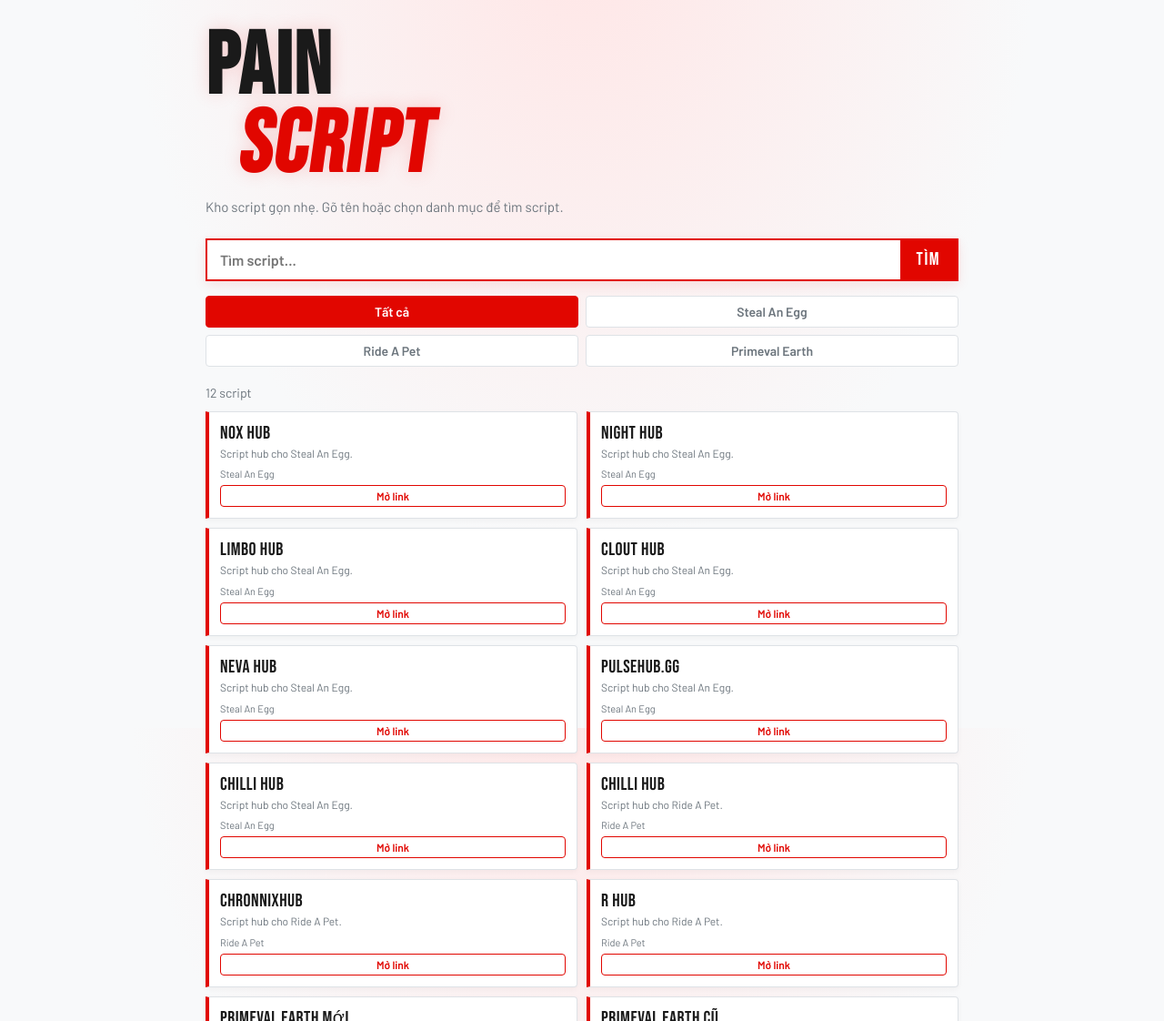
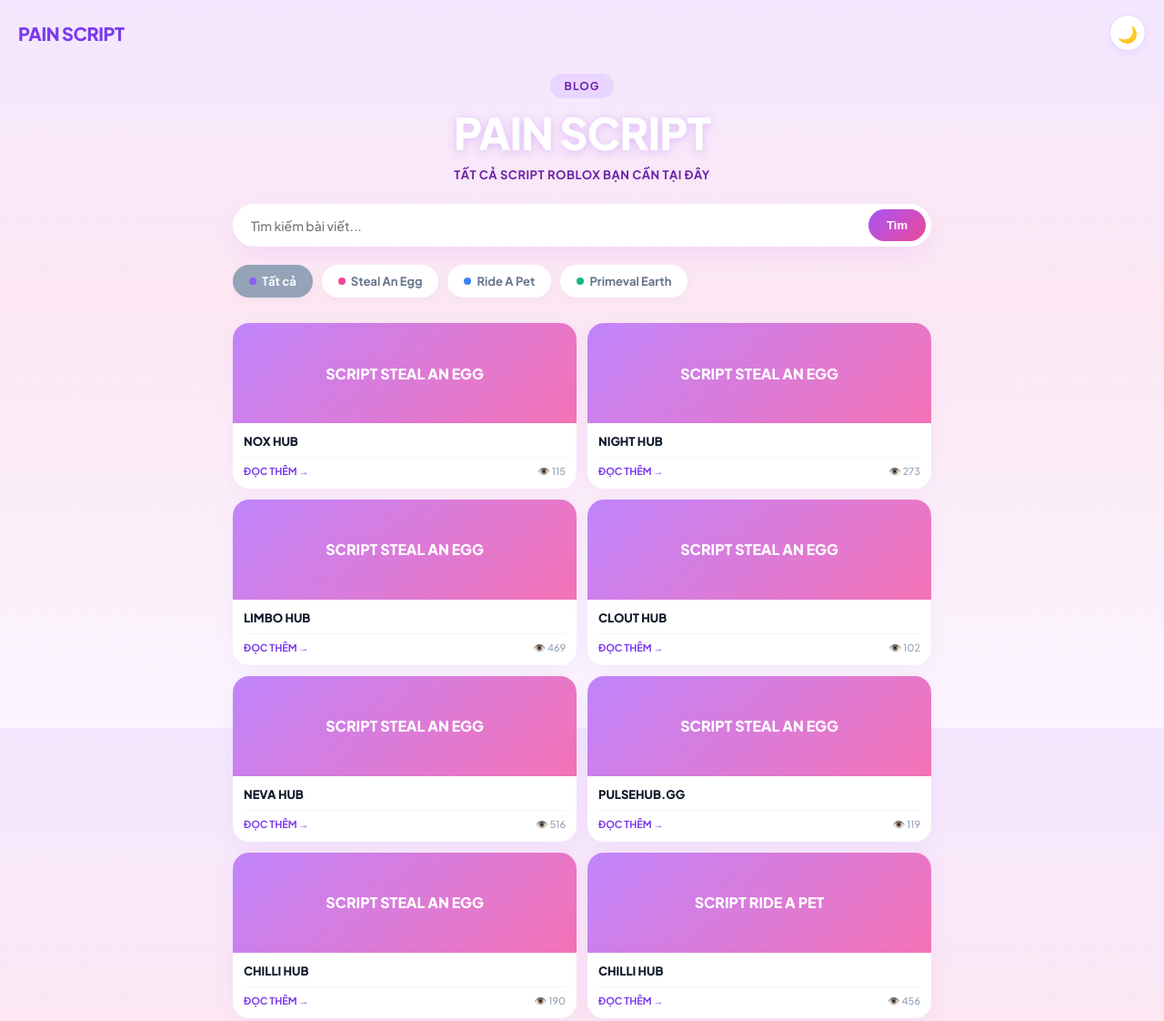
Before and after one commit to PainPH10/1, a plain HTML site: page index.html in a window 1280 px wide. Shown: the top 1122 px of the page at 91% size. Drawn offline with Linux system fonts and the light colour scheme.

Commit message:
Update index.html

```diff
--- a/index.html
+++ b/index.html
@@ -4,98 +4,318 @@
 <meta charset="UTF-8">
 <meta name="viewport" content="width=device-width, initial-scale=1, viewport-fit=cover">
 <title>Pain Script</title>
-<link href="https://fonts.googleapis.com/css2?family=Bebas+Neue&family=Barlow:wght@400;600&display=swap" rel="stylesheet">
+<link href="https://fonts.googleapis.com/css2?family=Plus+Jakarta+Sans:wght@500;700;800&display=swap" rel="stylesheet">
 <style>
-:root{--bg:#f8f9fa;--panel:#ffffff;--line:#e9ecef;--red:#e10600;--red2:#ff2a2a;--text:#1a1a1a;--mute:#6c757d;
-box-sizing:border-box;padding-top:env(safe-area-inset-top,0px);padding-bottom:env(safe-area-inset-bottom,0px)}
-html{scroll-padding-top:env(safe-area-inset-top,0px)}
-*{box-sizing:border-box}
-body{margin:0;background:radial-gradient(ellipse at 50% -10%,#ffe6e6 0%,var(--bg) 55%) fixed,var(--bg);color:var(--text);font-family:Barlow,system-ui,sans-serif;min-height:100vh}
-main{max-width:860px;margin:0 auto;padding:32px 16px 80px}
-h1{font-family:'Bebas Neue',Impact,sans-serif;font-size:clamp(48px,12vw,96px);line-height:.9;margin:0;letter-spacing:2px;color:#1a1a1a;text-shadow:0 0 20px rgba(225,6,0,.15)}
-h1 span{color:var(--red);display:block;transform:skewX(-8deg);margin-left:.4em}
-.sub{color:var(--mute);margin:12px 0 24px;max-width:48ch;line-height:1.4;font-size:15px}
-.search{display:flex;border:2px solid var(--red);background:var(--panel);box-shadow:0 4px 12px rgba(225,6,0,.1)}
-.search input{flex:1;min-width:0;background:transparent;border:0;color:var(--text);font:600 16px Barlow,sans-serif;padding:12px 14px}
-.search input:focus{outline:none}
-.search:focus-within{box-shadow:0 0 0 3px rgba(255,42,42,.25),0 4px 16px rgba(225,6,0,.15)}
-.search button{background:var(--red);color:#fff;border:0;padding:0 18px;font:400 20px 'Bebas Neue',sans-serif;letter-spacing:1.5px;cursor:pointer}
-.search button:hover{background:var(--red2)}
-
-/* Cấu hình hiển thị 2 cột/2 hàng */
-.tags{display:grid;grid-template-columns:repeat(2, 1fr);gap:8px;margin:16px 0 20px}
-.tags button{background:#fff;border:1px solid #dee2e6;color:var(--mute);padding:8px 10px;font:600 14px Barlow,sans-serif;cursor:pointer;border-radius:4px;text-align:center;white-space:nowrap;overflow:hidden;text-overflow:ellipsis}
-.tags button:hover,.tags button.on{border-color:var(--red);color:#fff;background:var(--red)}
-
-.count{color:var(--mute);font-size:14px;margin-bottom:12px}
-
-/* Danh sách script chuyển thành 2 cột trên màn hình điện thoại & máy tính */
-.list{display:grid;grid-template-columns:repeat(2, 1fr);gap:10px}
-@media (max-width: 420px) {
-  .list{grid-template-columns:repeat(2, 1fr);} /* Ép 2 cột cả trên máy màn nhỏ */
+:root {
+  --bg-gradient: linear-gradient(180deg, #f3e8ff 0%, #fce7f3 40%, #faf5ff 100%);
+  --purple: #8b5cf6;
+  --purple-light: #ede9fe;
+  --pink: #ec4899;
+  --card-bg: #ffffff;
+  --text-main: #1e1b4b;
+  --text-sub: #64748b;
+  --radius: 18px;
 }
 
-.card{background:var(--panel);border:1px solid #dee2e6;border-left:4px solid var(--red);padding:12px;box-shadow:0 2px 6px rgba(0,0,0,.04);border-radius:0 4px 4px 0;display:flex;flex-direction:column;justify-content:space-between}
-.card h3{margin:0 0 4px;font:400 20px 'Bebas Neue',sans-serif;letter-spacing:0.5px;color:#1a1a1a;line-height:1.1}
-.card p{margin:0 0 8px;color:var(--mute);line-height:1.3;font-size:12px;display:-webkit-box;-webkit-line-clamp:2;-webkit-box-orient:vertical;overflow:hidden}
-.meta{display:flex;flex-direction:column;gap:6px;font-size:11px;color:var(--mute);margin-top:auto}
-.card pre{margin:8px 0 0;padding:8px;background:#f1f3f5;border:1px solid #dee2e6;color:#d63384;font:11px/1.4 ui-monospace,Consolas,monospace;overflow-x:auto;display:none;border-radius:4px}
-.card.open pre{display:block}
-.card button, .card .btn{background:transparent;border:1px solid var(--red);color:var(--red);padding:4px 8px;font:600 12px Barlow,sans-serif;cursor:pointer;border-radius:4px;text-align:center;text-decoration:none;display:block;width:100%}
-.card button:hover, .card .btn:hover{background:var(--red);color:#fff}
-.empty{grid-column:span 2;border:1px dashed #ced4da;padding:24px;text-align:center;color:var(--mute);background:#fff}
-mark{background:var(--red);color:#fff;padding:0 2px}
-button:focus-visible{outline:2px solid #000;outline-offset:2px}
+* { box-sizing: border-box; }
+body {
+  margin: 0;
+  background: var(--bg-gradient) fixed;
+  color: var(--text-main);
+  font-family: 'Plus Jakarta Sans', system-ui, sans-serif;
+  min-height: 100vh;
+  padding-bottom: 40px;
+}
+
+/* Header */
+.header {
+  display: flex;
+  justify-content: space-between;
+  align-items: center;
+  padding: 16px 20px;
+}
+.logo {
+  font-weight: 800;
+  font-size: 20px;
+  color: #7c3aed;
+  letter-spacing: -0.5px;
+}
+.theme-toggle {
+  background: #ffffff;
+  border: 1px solid #e9d5ff;
+  width: 40px;
+  height: 40px;
+  border-radius: 50%;
+  display: flex;
+  align-items: center;
+  justify-content: center;
+  box-shadow: 0 4px 12px rgba(124, 58, 237, 0.08);
+  font-size: 18px;
+}
+
+/* Hero Section */
+main {
+  max-width: 800px;
+  margin: 0 auto;
+  padding: 10px 16px;
+}
+.badge-container {
+  text-align: center;
+  margin-bottom: 12px;
+}
+.badge {
+  background: #e9d5ff;
+  color: #6b21a8;
+  padding: 6px 16px;
+  border-radius: 20px;
+  font-weight: 700;
+  font-size: 12px;
+  letter-spacing: 1px;
+}
+.hero-title {
+  text-align: center;
+  font-size: clamp(32px, 8vw, 48px);
+  font-weight: 800;
+  color: #ffffff;
+  text-shadow: 0 2px 10px rgba(168, 85, 247, 0.3);
+  margin: 8px 0;
+  letter-spacing: -1px;
+}
+.hero-sub {
+  text-align: center;
+  color: #6b21a8;
+  font-size: 13px;
+  font-weight: 700;
+  letter-spacing: 0.5px;
+  margin-bottom: 24px;
+}
+
+/* Search Box */
+.search-box {
+  background: #ffffff;
+  border-radius: 30px;
+  padding: 6px 6px 6px 18px;
+  display: flex;
+  align-items: center;
+  box-shadow: 0 10px 25px -5px rgba(168, 85, 247, 0.12);
+  margin-bottom: 20px;
+}
+.search-box input {
+  border: none;
+  outline: none;
+  width: 100%;
+  font-family: inherit;
+  font-size: 14px;
+  color: var(--text-main);
+  background: transparent;
+}
+.search-box button {
+  background: linear-gradient(135deg, #a855f7, #ec4899);
+  border: none;
+  color: white;
+  padding: 10px 20px;
+  border-radius: 25px;
+  font-weight: 700;
+  font-size: 13px;
+  cursor: pointer;
+}
+
+/* Tags Scroll */
+.tags {
+  display: flex;
+  gap: 10px;
+  overflow-x: auto;
+  padding-bottom: 12px;
+  margin-bottom: 16px;
+  scrollbar-width: none;
+}
+.tags::-webkit-scrollbar { display: none; }
+.tags button {
+  white-space: nowrap;
+  background: #ffffff;
+  border: none;
+  padding: 10px 18px;
+  border-radius: 25px;
+  font-family: inherit;
+  font-size: 13px;
+  font-weight: 700;
+  color: var(--text-sub);
+  box-shadow: 0 4px 12px rgba(0,0,0,0.03);
+  cursor: pointer;
+  display: flex;
+  align-items: center;
+  gap: 6px;
+}
+.tags button.on {
+  background: #94a3b8;
+  color: #ffffff;
+}
+.tags button span.dot {
+  width: 8px;
+  height: 8px;
+  border-radius: 50%;
+  display: inline-block;
+}
+
+/* Grid Script Cards */
+.grid {
+  display: grid;
+  grid-template-columns: repeat(2, 1fr);
+  gap: 12px;
+}
+@media (max-width: 360px) {
+  .grid { grid-template-columns: 1fr; }
+}
+
+.card {
+  background: var(--card-bg);
+  border-radius: var(--radius);
+  overflow: hidden;
+  box-shadow: 0 4px 20px rgba(147, 51, 234, 0.06);
+  display: flex;
+  flex-direction: column;
+}
+.card-img {
+  width: 100%;
+  height: 110px;
+  background: linear-gradient(135deg, #c084fc, #f472b6);
+  display: flex;
+  align-items: center;
+  justify-content: center;
+  color: white;
+  font-weight: 800;
+  font-size: 16px;
+  text-align: center;
+  padding: 10px;
+}
+.card-body {
+  padding: 12px;
+  display: flex;
+  flex-direction: column;
+  flex: 1;
+}
+.card-title {
+  font-size: 13px;
+  font-weight: 800;
+  margin: 0 0 8px 0;
+  color: #0f172a;
+  line-height: 1.3;
+  text-transform: uppercase;
+}
+.card-footer {
+  margin-top: auto;
+  display: flex;
+  justify-content: space-between;
+  align-items: center;
+  padding-top: 8px;
+  border-top: 1px solid #f1f5f9;
+}
+.btn-link {
+  color: #7c3aed;
+  text-decoration: none;
+  font-weight: 700;
+  font-size: 11px;
+  display: flex;
+  align-items: center;
+  gap: 2px;
+}
+.count-info {
+  font-size: 11px;
+  color: #94a3b8;
+  display: flex;
+  align-items: center;
+  gap: 4px;
+}
 </style>
 </head>
 <body>
+
+<div class="header">
+  <div class="logo">PAIN SCRIPT</div>
+  <div class="theme-toggle">🌙</div>
+</div>
+
 <main>
-<h1>Pain<span>Script</span></h1>
-<p class="sub">Kho script gọn nhẹ. Gõ tên hoặc chọn danh mục để tìm script.</p>
-<div class="search" role="search">
-<input id="q" type="search" placeholder="Tìm script..." aria-label="Tìm script" autocomplete="off">
-<button id="go">TÌM</button>
-</div>
-<div class="tags" id="tags"></div>
-<div class="count" id="count"></div>
-<div class="list" id="list"></div>
+  <div class="badge-container">
+    <span class="badge">BLOG</span>
+  </div>
+  <h1 class="hero-title">PAIN SCRIPT</h1>
+  <div class="hero-sub">TẤT CẢ SCRIPT ROBLOX BẠN CẦN TẠI ĐÂY</div>
+
+  <div class="search-box">
+    <input id="q" type="search" placeholder="Tìm kiếm bài viết...">
+    <button id="go">Tìm</button>
+  </div>
+
+  <div class="tags" id="tags"></div>
+  <div class="grid" id="list"></div>
 </main>
+
 <script>
-const SCRIPTS=[
-{n:"Nox Hub",c:"Steal An Egg",d:"Script hub cho Steal An Egg.",link:"https://link4m.org/3QBxqhj"},
-{n:"Night Hub",c:"Steal An Egg",d:"Script hub cho Steal An Egg.",link:"https://link4m.net/2CCPNg"},
-{n:"Limbo Hub",c:"Steal An Egg",d:"Script hub cho Steal An Egg.",link:"https://link4m.net/8gijZ"},
-{n:"Clout Hub",c:"Steal An Egg",d:"Script hub cho Steal An Egg.",link:"https://link4m.org/RHy2B"},
-{n:"Neva Hub",c:"Steal An Egg",d:"Script hub cho Steal An Egg.",link:"https://link4m.org/MMk2q"},
-{n:"PulseHub.gg",c:"Steal An Egg",d:"Script hub cho Steal An Egg.",link:"https://link4m.org/OvbtgoS"},
-{n:"Chilli Hub",c:"Steal An Egg",d:"Script hub cho Steal An Egg.",link:"https://link4m.org/YEjVhKM"},
-{n:"Chilli Hub",c:"Ride A Pet",d:"Script hub cho Ride A Pet.",link:"https://link4m.net/YEjVhKM"},
-{n:"ChronnixHub",c:"Ride A Pet",d:"Script hub cho Ride A Pet.",link:"https://link4m.net/dURCgx"},
-{n:"R Hub",c:"Ride A Pet",d:"Script hub cho Ride A Pet.",link:"https://link4m.net/Un5BcNem"},
-{n:"Primeval Earth Mới",c:"Primeval Earth",d:"Script bản cập nhật mới cho Primeval Earth.",link:"https://link4m.net/7baHImY"},
-{n:"Primeval Earth Cũ",c:"Primeval Earth",d:"Script bản cũ cho Primeval Earth.",link:"https://link4m.org/guPN2"}
+const SCRIPTS = [
+  // Steal An Egg
+  {n:"Nox Hub", c:"Steal An Egg", link:"https://link4m.org/3QBxqhj"},
+  {n:"Night Hub", c:"Steal An Egg", link:"https://link4m.net/2CCPNg"},
+  {n:"Limbo Hub", c:"Steal An Egg", link:"https://link4m.net/8gijZ"},
+  {n:"Clout Hub", c:"Steal An Egg", link:"https://link4m.org/RHy2B"},
+  {n:"Neva Hub", c:"Steal An Egg", link:"https://link4m.org/MMk2q"},
+  {n:"PulseHub.gg", c:"Steal An Egg", link:"https://link4m.org/OvbtgoS"},
+  {n:"Chilli Hub", c:"Steal An Egg", link:"https://link4m.org/YEjVhKM"},
+
+  // Ride A Pet
+  {n:"Chilli Hub", c:"Ride A Pet", link:"https://link4m.net/YEjVhKM"},
+  {n:"ChronnixHub", c:"Ride A Pet", link:"https://link4m.net/dURCgx"},
+  {n:"R Hub", c:"Ride A Pet", link:"https://link4m.net/Un5BcNem"},
+
+  // Primeval Earth
+  {n:"Primeval Earth Mới", c:"Primeval Earth", link:"https://link4m.net/7baHImY"},
+  {n:"Primeval Earth Cũ", c:"Primeval Earth", link:"https://link4m.org/guPN2"}
 ];
+
+const colors = ['#8b5cf6', '#ec4899', '#3b82f6', '#10b981', '#f59e0b'];
 const $=id=>document.getElementById(id);
-const norm=s=>s.toLowerCase().normalize('NFD').replace(/[\u0300-\u036f]/g,'').replace(/đ/g,'d');
 let cat='Tất cả';
-const cats=['Tất cả',...new Set(['Steal An Egg','Ride A Pet','Primeval Earth',...SCRIPTS.map(s=>s.c)])];
-function esc(s){return s.replace(/[&<>]/g,m=>({'&':'&amp;','<':'&lt;','>':'&gt;'}[m]))}
-function hl(t,q){if(!q)return esc(t);const i=norm(t).indexOf(q);return i<0?esc(t):esc(t.slice(0,i))+'<mark>'+esc(t.slice(i,i+q.length))+'</mark>'+esc(t.slice(i+q.length))}
+const cats=['Tất cả', 'Steal An Egg', 'Ride A Pet', 'Primeval Earth'];
+
 function render(){
- const q=norm($('q').value.trim());
- const r=SCRIPTS.filter(s=>(cat==='Tất cả'||s.c===cat)&&(!q||norm(s.n+' '+s.d+' '+s.c).includes(q)));
- $('tags').innerHTML=cats.map(c=>`<button class="${c===cat?'on':''}" data-c="${c}">${c}</button>`).join('');
- $('count').textContent=r.length+' script';
- $('list').innerHTML=r.length?r.map(s=>`<div class="card" data-i="${SCRIPTS.indexOf(s)}"><div><h3>${hl(s.n,q)}</h3><p>${hl(s.d,q)}</p></div><div class="meta"><span>${s.c}</span><span>${s.link?`<a class="btn" href="${s.link}" target="_blank" rel="noopener noreferrer">Mở link</a>`:`<button data-a="view">Xem</button> <button data-a="copy">Sao chép</button>`}</span></div>${s.code?`<pre>${esc(s.code)}</pre>`:""}</div>`).join(''):`<div class="empty">${q?'Không tìm thấy script nào.':'Chưa có script nào.'}</div>`;
+  const q = $('q').value.trim().toLowerCase();
+  const filtered = SCRIPTS.filter(s =>
+    (cat === 'Tất cả' || s.c === cat) &&
+    (!q || s.n.toLowerCase().includes(q) || s.c.toLowerCase().includes(q))
+  );
+
+  // Render Tags
+  $('tags').innerHTML = cats.map((c, i) => `
+    <button class="${c === cat ? 'on' : ''}" onclick="changeCat('${c}')">
+      <span class="dot" style="background:${colors[i % colors.length]}"></span>
+      ${c}
+    </button>
+  `).join('');
+
+  // Render Cards
+  $('list').innerHTML = filtered.map(s => `
+    <div class="card">
+      <div class="card-img">
+        SCRIPT ${s.c.toUpperCase()}
+      </div>
+      <div class="card-body">
+        <h2 class="card-title">${s.n}</h2>
+        <div class="card-footer">
+          <a class="btn-link" href="${s.link}" target="_blank">ĐỌC THÊM &rarr;</a>
+          <span class="count-info">👁️ ${Math.floor(Math.random()*500 + 50)}</span>
+        </div>
+      </div>
+    </div>
+  `).join('');
 }
-$('q').addEventListener('input',render);
-$('go').addEventListener('click',render);
-$('tags').addEventListener('click',e=>{const c=e.target.dataset.c;if(c){cat=c;render()}});
-$('list').addEventListener('click',e=>{
- const a=e.target.dataset.a,card=e.target.closest('.card');if(!a||!card)return;
- if(a==='view')card.classList.toggle('open');
- if(a==='copy'){const t=SCRIPTS[card.dataset.i].code,b=e.target;(navigator.clipboard?navigator.clipboard.writeText(t):Promise.reject()).then(()=>{b.textContent='Đã chép'}).catch(()=>{card.classList.add('open');b.textContent='Chép thủ công'});setTimeout(()=>b.textContent='Sao chép',1600)}
-});
+
+function changeCat(c) {
+  cat = c;
+  render();
+}
+
+$('q').addEventListener('input', render);$('go').addEventListener('click', render);
+
 render();
 </script>
 </body>
```
